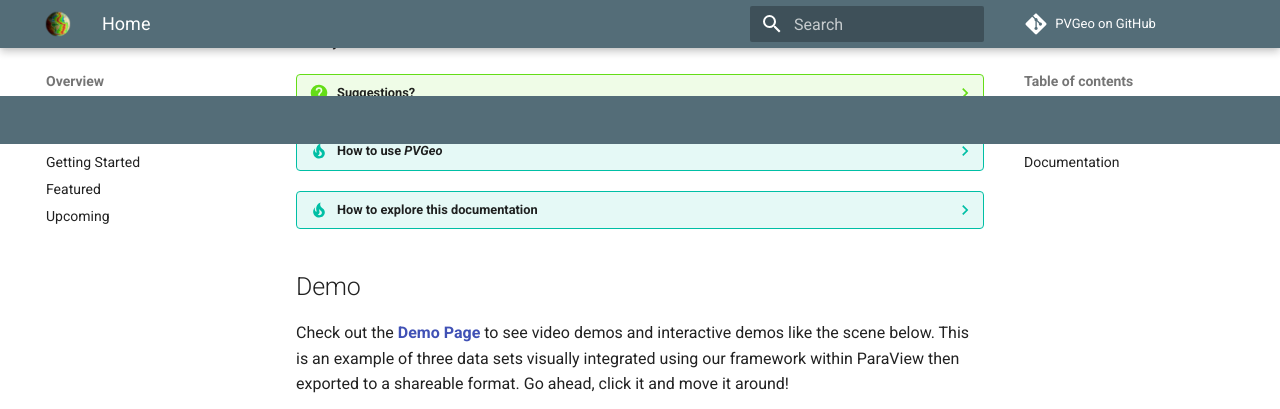
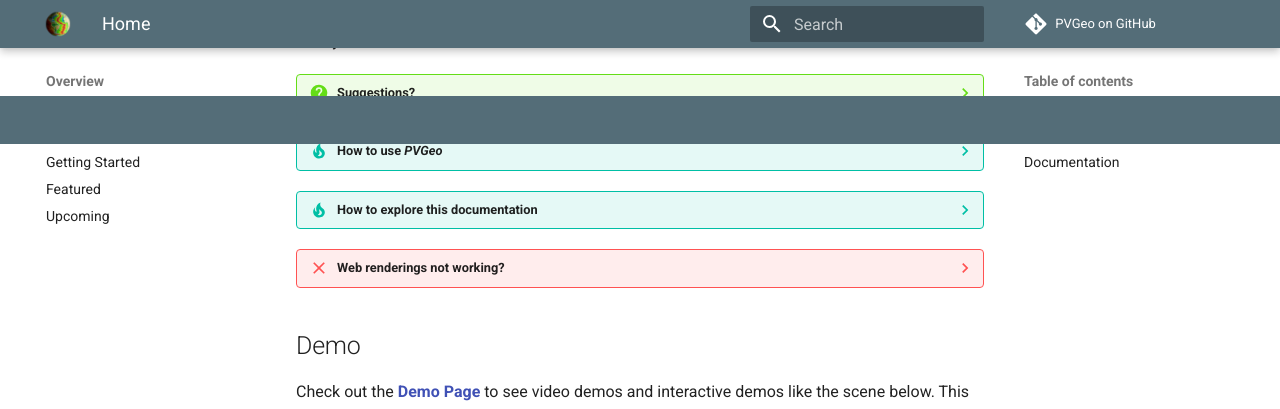
Before and after one commit to OpenGeoVis/PVGeo-Docs, an MkDocs documentation site: the page built from docs/index.md, in a window 1280 px wide and 900 px high, scrolled down 479 px, cut to the strip 0-409 px from the top of the window. Built offline with MkDocs 1.6.1 and Material for MkDocs 9.7.7, drawn with Linux system fonts in a browser that asks for light colours; comment, search, counter and statistics services are not loaded; old or Windows-style settings are respelled for this version of MkDocs.

```diff
--- a/docs/index.md
+++ b/docs/index.md
@@ -21,6 +21,10 @@
     - **PV Macros:** A guide on how to use all of the macros developed in the `pvmacros` module.
     - **Resources:** A conglomerate of additional resources that are helpful when using ParaView and VTK for geoscientific applications.
     - **Development Guide:** This is an all encompassing guid on how to start making your own plugins as well as how to contribute to the *PVGeo* repository.
+
+
+??? failure "Web renderings not working?"
+    If the web renderings like the one below in the [demo section](#demo) of this page are not working, then please make sure to enable javascript in your web browser.
 
 
 ## Demo
--- a/mkdocs.yml
+++ b/mkdocs.yml
@@ -72,7 +72,7 @@ pages:
 - Examples:
     - About Examples: examples/about-examples.md
     - Contents: examples/contents.md
-    - Base Classes: examples/base.md
+    #- Base Classes: examples/base.md
     - General Filters:
         - Add Cell Connectivity to Points: examples/filters-general/add-cell-connectivity-to-points.md
         - Array Math: examples/filters-general/array-math.md
```
